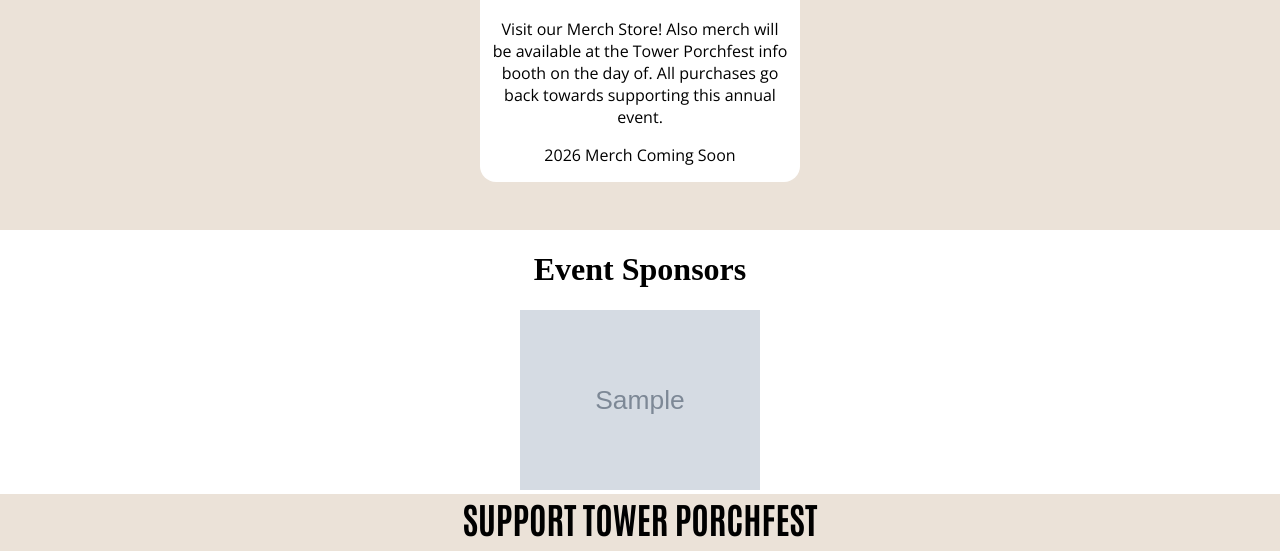
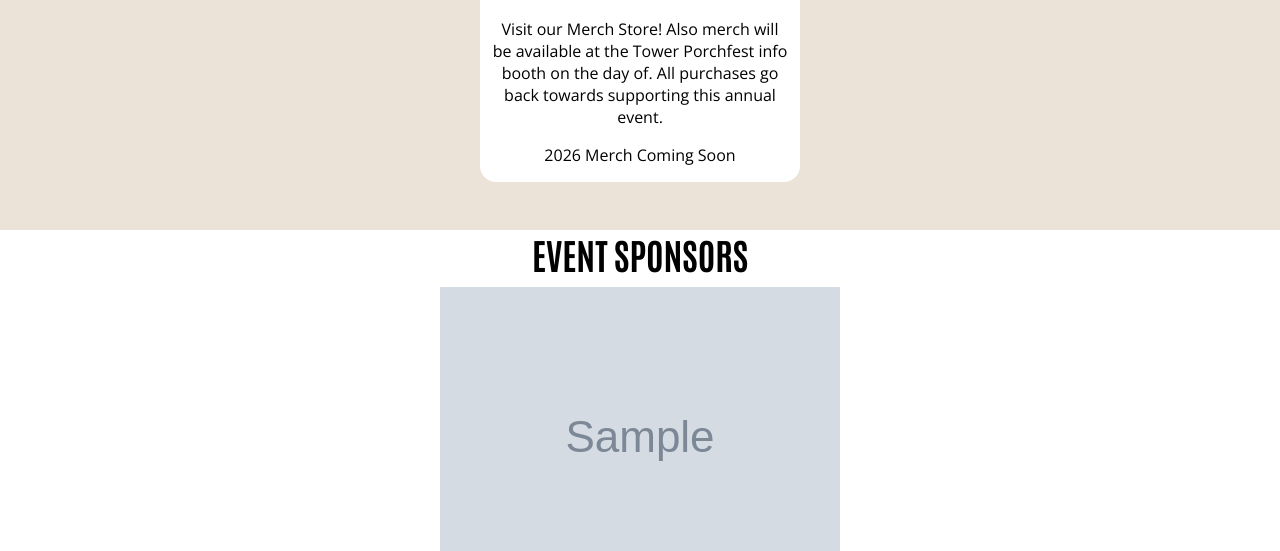
Before and after one commit to PorchFest/porch-fest-django, a Django app: page / in a window 1280 px wide. Shown: the part 1868-2419 px from the top of the page. Run offline with Django 5.2, Linux system fonts and the light colour scheme; tables that the repository leaves empty hold one stand-in row (values such as "Sample post"); grey boxes marked "Sample" are stand-in pictures; style sheets or scripts are compiled from the project's sources; some libraries are stand-ins or nearby versions; grey boxes are pictures that could not be loaded.

Commit message:
feat(sponsors): change sponsors to numbers and update the css to split into different sizes for tiers

```diff
--- a/sass/pages/_front-page.scss
+++ b/sass/pages/_front-page.scss
@@ -243,8 +243,42 @@ main.front-page-styles{
 		flex-direction: column;
 		align-items: center;
 		text-align: center;
-		img{
-			max-width: 240px;
+		h1,h2{
+			font-family: $font__headers;
+			font-size: 36px;
+			font-weight: 700;
+			line-height: 47px;
+			letter-spacing: 0em;
+			text-transform: uppercase;
+			margin: 0;
+			padding-bottom: 10px;
+		}
+		.sponsor-level{
+			.sponsors{
+				display: flex;
+				justify-content: center;
+				flex-wrap: wrap;
+				padding: 0 1rem;
+				img{
+					width: 100%;
+				}
+			}
+			&:nth-child(1) .sponsors > *{
+				flex: 0 0 100%;
+			}
+			&:nth-child(2) .sponsors > *{
+				flex: 0 0 50%;
+			}
+			&:nth-child(3) .sponsors > *{
+				flex: 1 0 45%;
+			}
+			&:nth-child(4) .sponsors > *{
+				flex: 1 0 45%;
+			}
+			&:nth-child(5) .sponsors > *{
+				flex: 1 0 40%;
+			}
+
 		}
 	}
 
--- a/website/models.py
+++ b/website/models.py
@@ -2,19 +2,18 @@ from django.db              import models
 from porchfestcore.models   import Porch
 
 class Sponsor(models.Model):
-    class SponsorLevel(models.TextChoices):
-        EVENT 	    = "event",      "Event"
-        DIAMOND     = "diamond",    "Diamond"
-        PLATINUM    = "platinum", 	"Platinum"
-        GOLD 		= "gold", 	    "Gold"
-        COMMUNITY   = "community",  "Community"
+    class SponsorLevel(models.IntegerChoices):
+        EVENT 	    = 0,    "Event"
+        DIAMOND     = 1,    "Diamond"
+        PLATINUM    = 2,    "Platinum"
+        GOLD 		= 3,    "Gold"
+        COMMUNITY   = 4,    "Community"
 
     name 			= models.CharField(max_length=200)
     website 		= models.URLField(blank=True)
     logo 			= models.ImageField(upload_to="sponsors/logos/")
     map_icon        = models.ImageField(blank=True, upload_to="sponsors/map_icons")
-    level 			= models.CharField(
-        max_length=20,
+    level 			= models.IntegerField(
         choices=SponsorLevel.choices,
         default=SponsorLevel.COMMUNITY,
     )
--- a/website/templates/website/front-page/sponsors.html
+++ b/website/templates/website/front-page/sponsors.html
@@ -1,10 +1,13 @@
 <div class="sponsors-wrapper">
+    {# 1. Regroup by the raw integer 'level' to keep them sorted correctly #}
     {% regroup sponsors by level as sponsors_by_level %}
     {% for group in sponsors_by_level %}
 		<div class="sponsor-level">
-		<h1>{{ group.grouper|title }} Sponsors</h1>
+			{# 2. Use the first item in the list to pull the human-readable label #}
+			<h1>{{ group.list.0.get_level_display }} Sponsors</h1>
 			<div class="sponsors">
 				{% for sponsor in group.list %}
+					{% if sponsor.website %}
 						<a href="{{ sponsor.website }}" target="_blank" rel="noopener noreferrer">
 							{% if sponsor.logo %}
 								<img src="{{ sponsor.logo.url }}" alt="{{ sponsor.name }}">
@@ -12,6 +15,15 @@
 								<span>{{ sponsor.name }}</span>
 							{% endif %}
 						</a>
+					{% else %}
+						<div>
+							{% if sponsor.logo %}
+								<img src="{{ sponsor.logo.url }}" alt="{{ sponsor.name }}">
+							{% else %}
+								<span>{{ sponsor.name }}</span>
+							{% endif %}
+						</div>
+					{% endif %}
 				{% endfor %}
 			</div>
 		</div>
```
Lines whose indentation alone changed are shown as unchanged.
